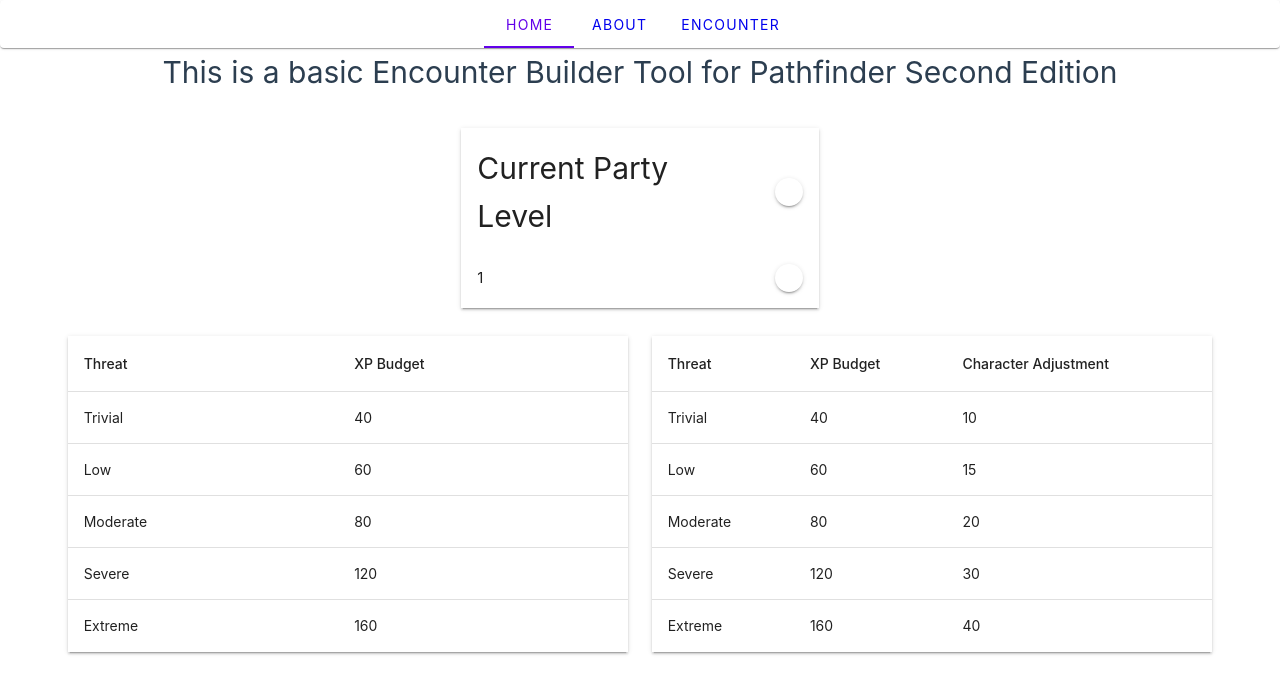
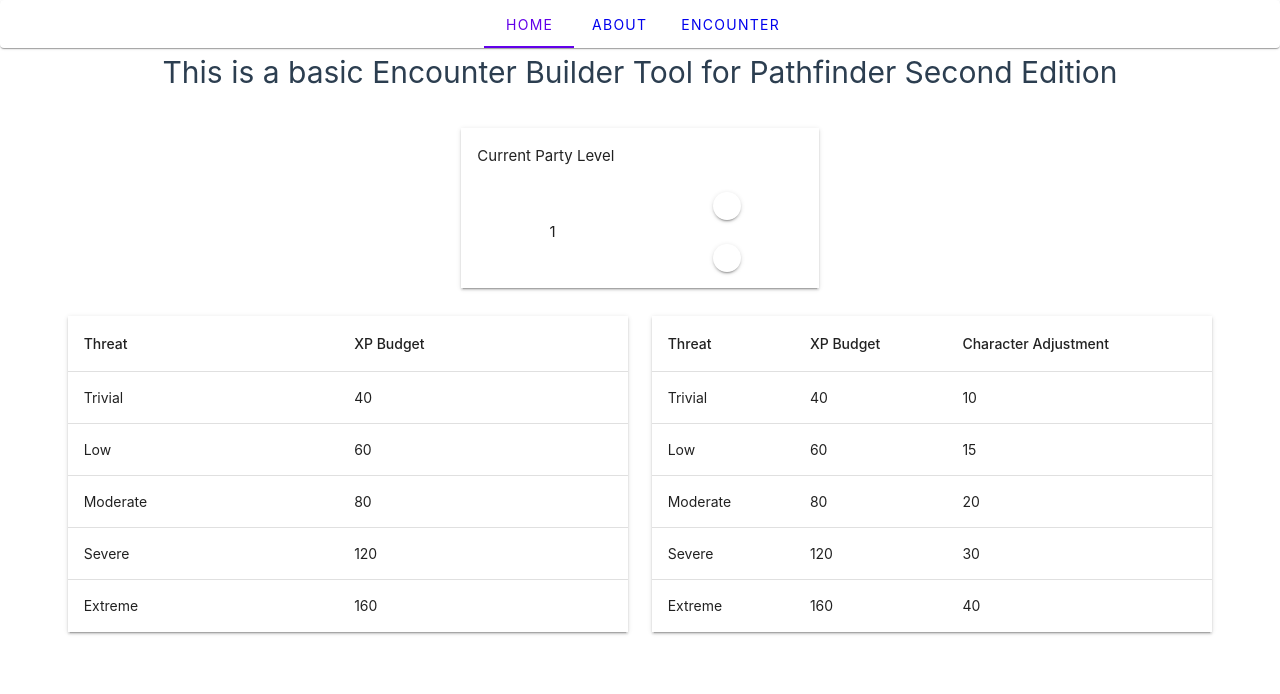
Before and after one commit to PoundKake/pf2e-encounter-builder, a Vue app in the folder pf2e-encounter-builder/: page /encounter in a window 1280 px wide. Shown: the top 694 px of the page. Built offline with nearby package versions, Linux system fonts and the light colour scheme.

Commit message:
fixed containerization issue with Party Level Manager. Starting to build functionality in component.

```diff
--- a/pf2e-encounter-builder/src/components/PartyLevelManager.vue
+++ b/pf2e-encounter-builder/src/components/PartyLevelManager.vue
@@ -1,4 +1,7 @@
 <script setup>
+import { usePartyLevelStore } from '@/stores/partylevel'
+
+var partylevelstore = usePartyLevelStore()
 const elevationValue = 2
 </script>
 <template>
@@ -7,21 +10,33 @@ const elevationValue = 2
       <v-container>
         <v-row align="center" justify="center">
           <v-col>
-            <h1>Current Party Level</h1>
-          </v-col>
-          <v-col cols="auto">
-            <v-btn density="compact" icon="mdi-plus"></v-btn>
+            <h1 class="h1-text-class">Current Party Level</h1>
           </v-col>
         </v-row>
         <v-row align="center" justify="center">
+          <v-col align="center">
+            <v-container> {{ partylevelstore.partylevel }} </v-container>
+          </v-col>
           <v-col>
-            <p>1</p>
-          </v-col>
-          <v-col cols="auto">
-            <v-btn density="compact" icon="mdi-plus"></v-btn>
+            <v-row>
+              <v-col align="center">
+                <v-btn density="compact" icon="mdi-plus"></v-btn>
+              </v-col>
+            </v-row>
+            <v-row>
+              <v-col align="center">
+                <v-btn density="compact" icon="mdi-plus"></v-btn>
+              </v-col>
+            </v-row>
           </v-col>
         </v-row>
       </v-container>
     </v-sheet>
   </v-container>
 </template>
+
+<style scoped>
+h1 {
+  font-size: 100%;
+}
+</style>
```
